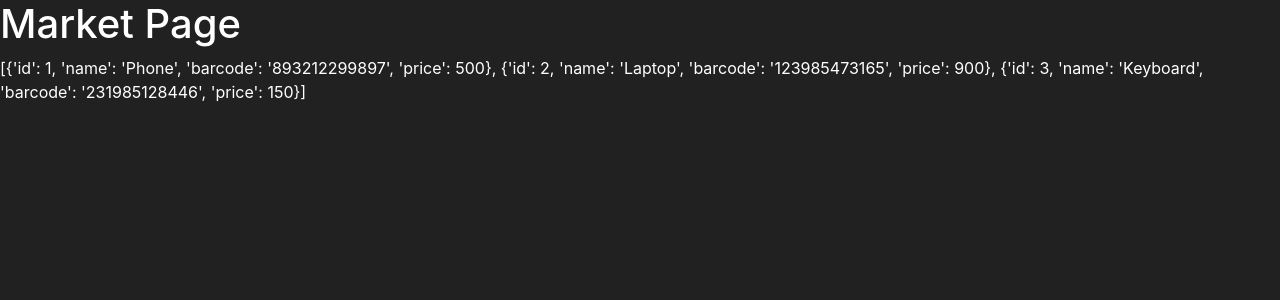
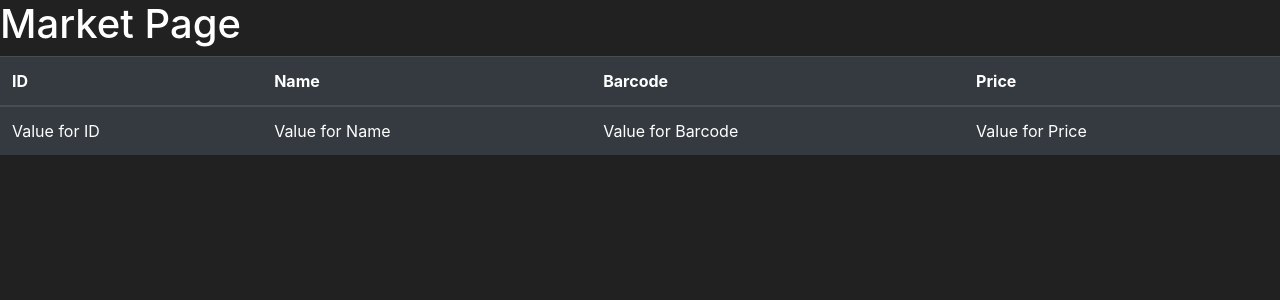
Before and after one commit to kjed/flaskmarket, a Flask app: page /market in a window 1280 px wide. Shown: the part 56-356 px from the top of the page. Run offline with Flask 2, Linux system fonts and the light colour scheme.

Commit message:
add basic table

```diff
--- a/templates/market.html
+++ b/templates/market.html
@@ -36,7 +36,26 @@
       </div>
     </nav>
     <h1>Market Page</h1>
-    <p>{{ items }}</p>
+    <table class="table table-hover table-dark">
+      <thead>
+        <tr>
+          <!-- Your Columns HERE -->
+          <th scope="col">ID</th>
+          <th scope="col">Name</th>
+          <th scope="col">Barcode</th>
+          <th scope="col">Price</th>
+        </tr>
+      </thead>
+      <tbody>
+        <!-- Your rows inside the table HERE: -->
+          <tr>
+            <td>Value for ID</td>
+            <td>Value for Name</td>
+            <td>Value for Barcode</td>
+            <td>Value for Price</td>
+          </tr>
+      </tbody>
+    </table>
 
     <!-- Optional JavaScript; choose one of the two! -->
 
```
